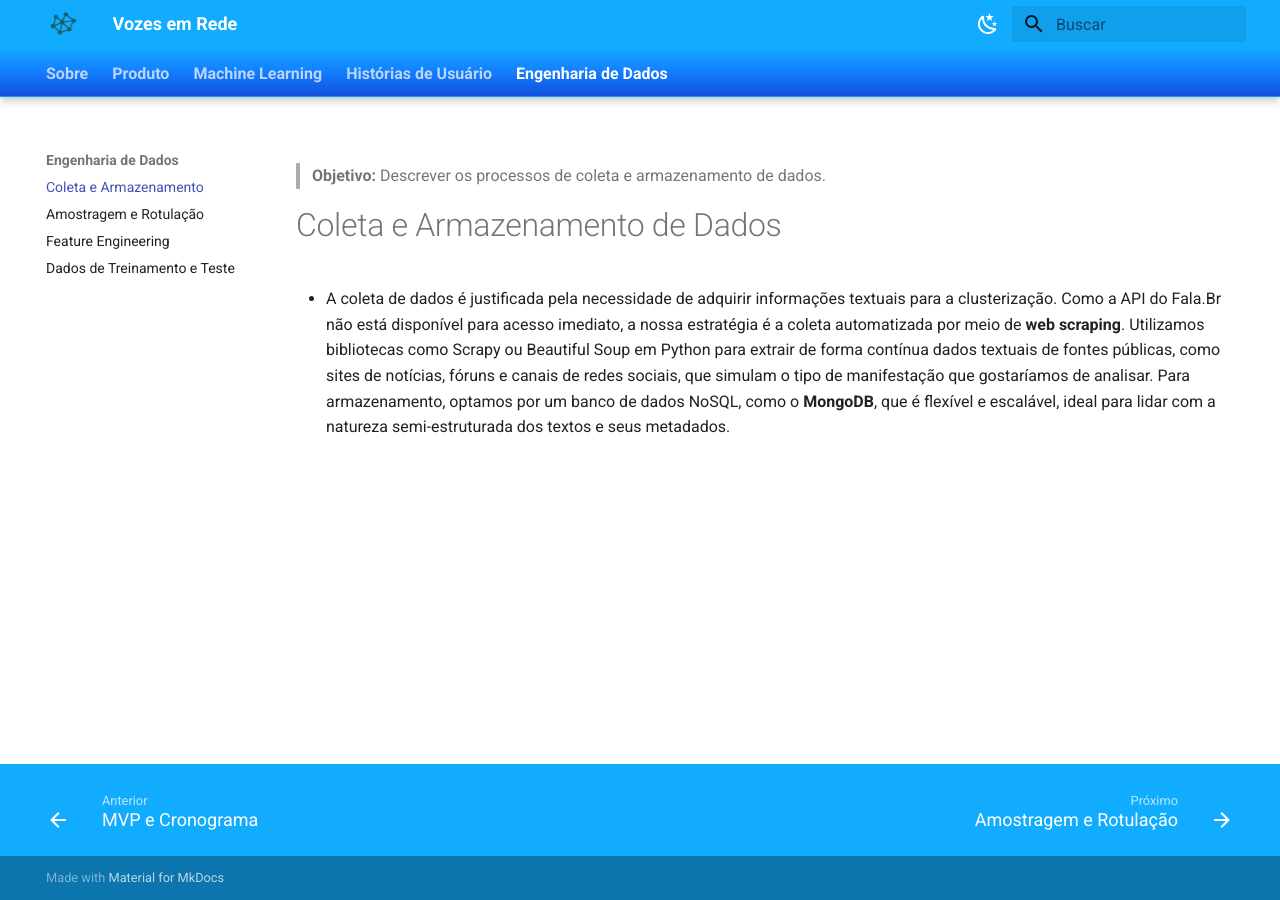
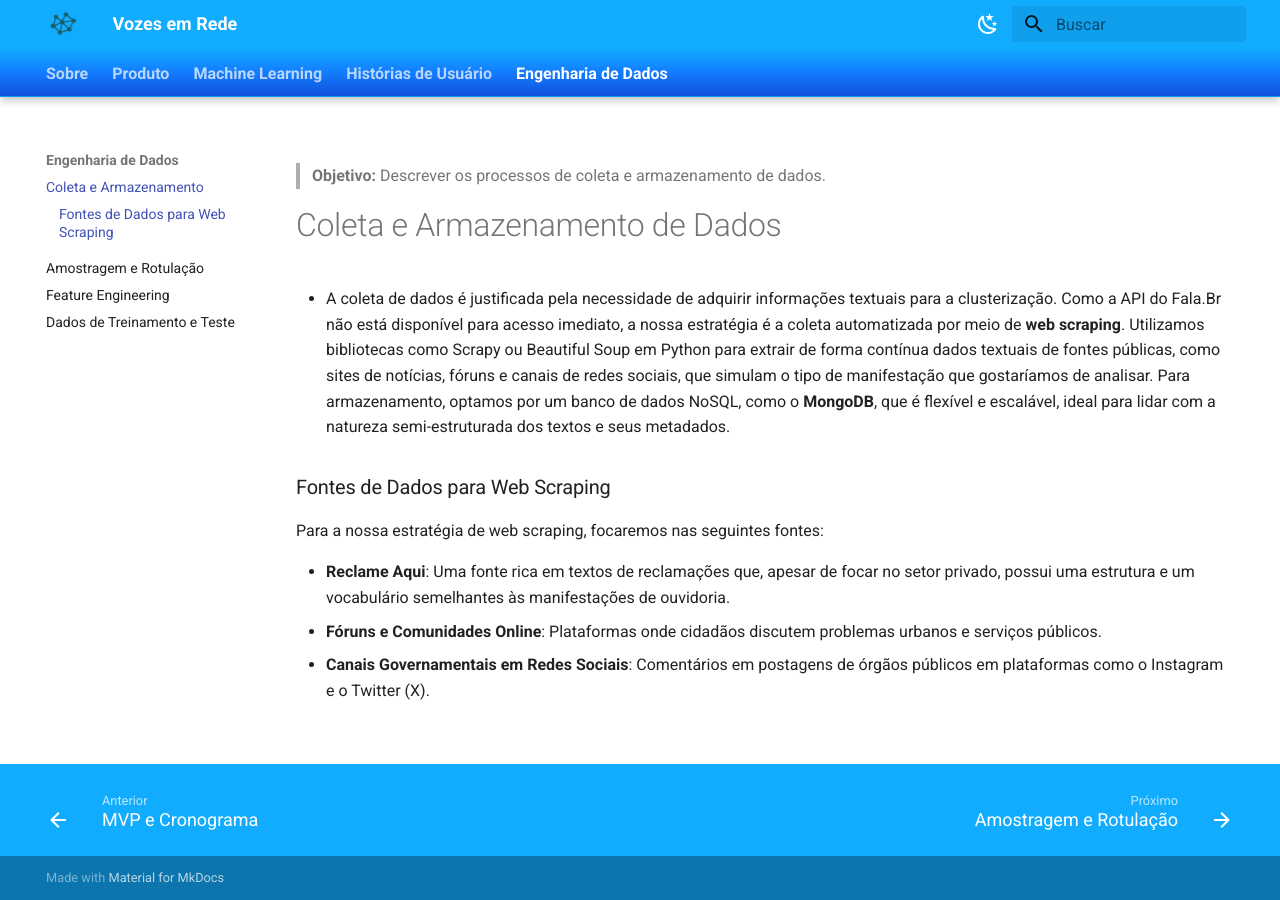
Before and after one commit to unb-Sistemas-de-Machine-learning/group7-social-voice-clusters, an MkDocs documentation site: the page built from docs/engenharia_de_dados/coleta_e_armazenamento.md, in a window 1280 px wide. Built offline with MkDocs 1.6.1 and Material for MkDocs 9.7.7, drawn with Linux system fonts in a browser that asks for light colours.

Commit message:
Update coleta_e_armazenamento.md

```diff
--- a/docs/engenharia_de_dados/coleta_e_armazenamento.md
+++ b/docs/engenharia_de_dados/coleta_e_armazenamento.md
@@ -5,3 +5,11 @@
 <!-- Detalhar métodos e ferramentas para coleta e armazenamento de dados. -->
 
 - A coleta de dados é justificada pela necessidade de adquirir informações textuais para a clusterização. Como a API do Fala.Br não está disponível para acesso imediato, a nossa estratégia é a coleta automatizada por meio de **web scraping**. Utilizamos bibliotecas como Scrapy ou Beautiful Soup em Python para extrair de forma contínua dados textuais de fontes públicas, como sites de notícias, fóruns e canais de redes sociais, que simulam o tipo de manifestação que gostaríamos de analisar. Para armazenamento, optamos por um banco de dados NoSQL, como o **MongoDB**, que é flexível e escalável, ideal para lidar com a natureza semi-estruturada dos textos e seus metadados.
+
+### Fontes de Dados para Web Scraping
+
+Para a nossa estratégia de web scraping, focaremos nas seguintes fontes:
+
+* **Reclame Aqui**: Uma fonte rica em textos de reclamações que, apesar de focar no setor privado, possui uma estrutura e um vocabulário semelhantes às manifestações de ouvidoria.
+* **Fóruns e Comunidades Online**: Plataformas onde cidadãos discutem problemas urbanos e serviços públicos.
+* **Canais Governamentais em Redes Sociais**: Comentários em postagens de órgãos públicos em plataformas como o Instagram e o Twitter (X).
```
